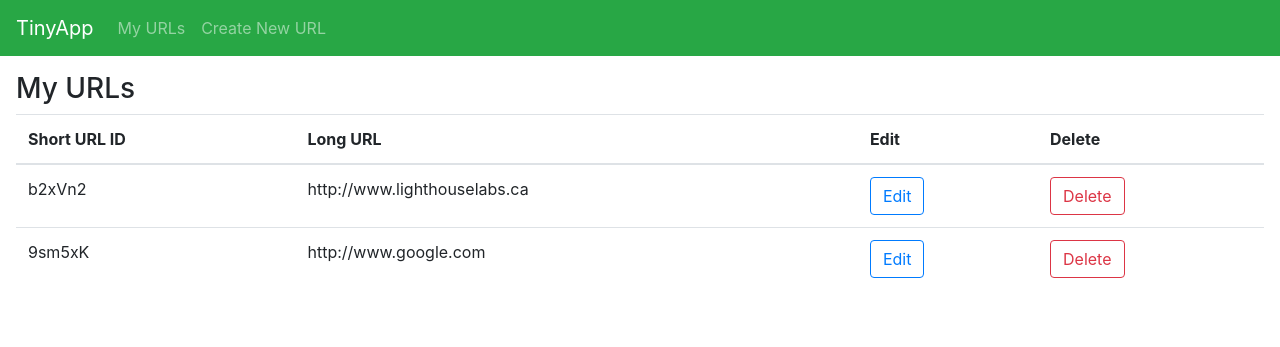
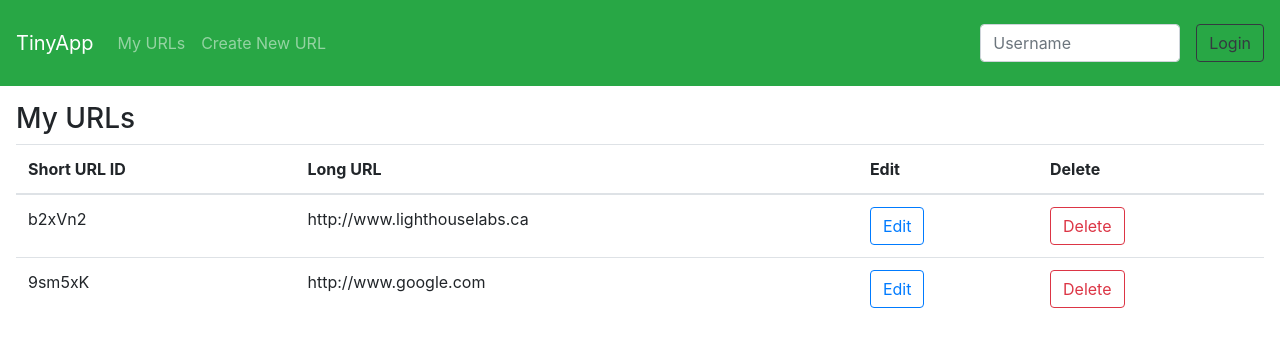
Before and after one commit to terrynguyen100/tinyapp, a Node server app: page /urls in a window 1280 px wide. Shown: the top 347 px of the page. Run offline with Node 20, Linux system fonts and the light colour scheme; some libraries are stand-ins or nearby versions.

Commit message:
add post route for /login

```diff
--- a/express_server.js
+++ b/express_server.js
@@ -77,18 +77,22 @@ app.post('/urls/:id/update', (req, res) => {
   res.redirect('/urls');
 });
 
-
+//to redirect to the long URL
 app.get("/u/:id", (req, res) => {
   const longURL = urlDatabase[req.params.id];
   //BUG: longURl has to has http:// or https://. If not, redirect too many times error will show
   res.redirect(longURL);
 });
 
+//to view the json file of all links
 app.get("/urls.json", (req, res) => {
   res.json(urlDatabase);
 });
 
-
+app.post("/login", (req, res) => {
+  res.cookie('username', req.body.username);
+  res.redirect('/urls');
+});
 // app.get("/hello", (req, res) => {
 //   res.send("<html><body>Hello <b>World</b></body></html>\n");
 // });
--- a/views/partials/_header.ejs
+++ b/views/partials/_header.ejs
@@ -18,5 +18,15 @@
         <a class="nav-item nav-link" href="/urls/new">Create New URL</a>
       </div>
     </div>
+    <form method="POST" action="/login" class="form-inline">
+      <input
+        class="form-control"
+        type="text"
+        name="username"
+        placeholder="Username"
+        style="width: 200px; margin: 1em"
+      />
+      <button type="submit" class="btn btn-outline-dark">Login</button>
+    </form>
   </nav>
 </header>
```
